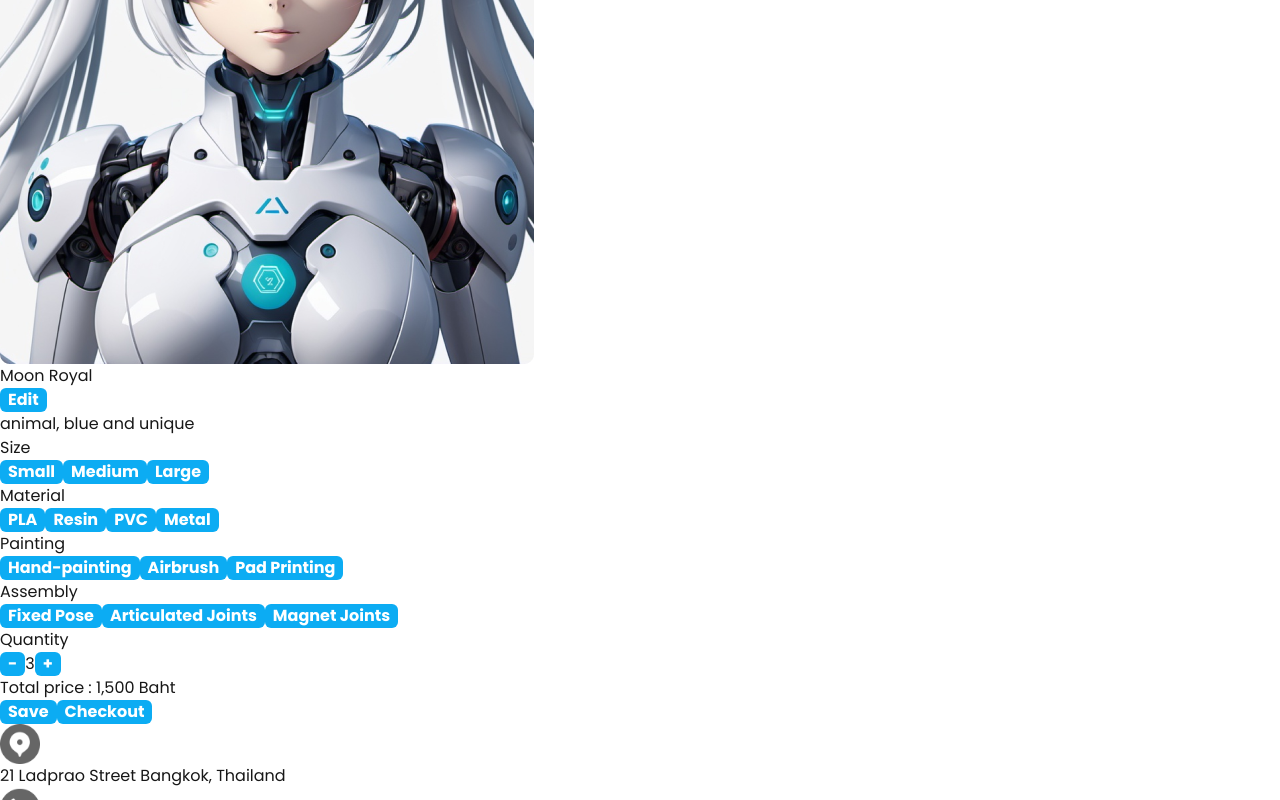
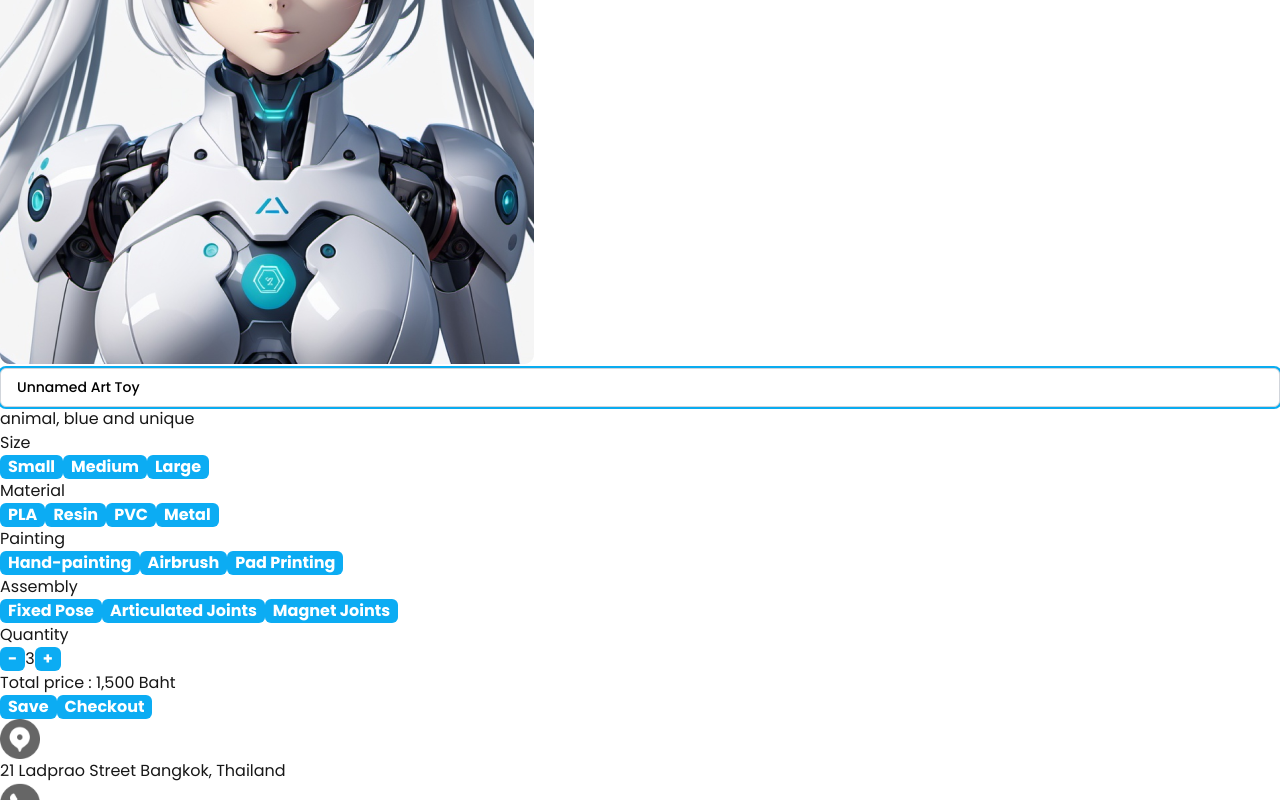
Before and after one commit to PangIkp/AINongtoy, a Next.js app: page /material in a window 1280 px wide. Both pictures are taken after a click on the button "Edit". Shown: the part 737-1537 px from the top of the page. Built offline with nearby package versions, Linux system fonts and the light colour scheme.

Commit message:
name of art toy

```diff
--- a/src/app/components/Config.tsx
+++ b/src/app/components/Config.tsx
@@ -1,4 +1,5 @@
-import { useState } from "react";
+import { useState, useEffect } from "react";
+import { useMainStore } from "@/mainstore";
 import { useSearchParams } from "next/navigation";
 
 const Config = () => {
@@ -9,10 +10,38 @@ const Config = () => {
   const [quantity, setQuantity] = useState(3);
   const pricePerUnit = 500; // ปรับราคาได้ตามต้องการ
   const searchParams = useSearchParams();
-  const imageUrl = searchParams.get("image") || "/Images/AINongtoy/WhiteMiku.png";
+  const imageUrl =
+    searchParams.get("image") || "/Images/AINongtoy/WhiteMiku.png";
 
+  const { artToyData, setArtToyData } = useMainStore();
+
+  // สร้าง state สำหรับชื่อ Art Toy
+  const [artToyName, setArtToyNameLocal] = useState(() => {
+    return localStorage.getItem("artToyName") || artToyData;
+  });
+
+  useEffect(() => {
+    localStorage.setItem("artToyName", artToyName);
+  }, [artToyName]);
+  const [isEditing, setIsEditing] = useState(false);
 
   const totalPrice = quantity * pricePerUnit;
+
+  const handleNameChange = (event: React.ChangeEvent<HTMLInputElement>) => {
+    setArtToyNameLocal(event.target.value);
+  };
+
+  // ✅ กด Enter หรือคลิกนอก input เพื่อบันทึกค่าใน Zustand
+  const handleBlurOrEnter = (
+    event:
+      | React.FocusEvent<HTMLInputElement>
+      | React.KeyboardEvent<HTMLInputElement>
+  ) => {
+    if ("key" in event && event.key !== "Enter") return; // เช็คว่าเป็น Key Event และต้องเป็น Enter เท่านั้น
+
+    setIsEditing(false);
+    setArtToyData(artToyName); // ✅ อัปเดต Zustand
+  };
 
   return (
     <div className="w-full h-full text-white">
@@ -20,16 +49,33 @@ const Config = () => {
         {/* Left - Image */}
         <div className="md:w-full lg:w-1/2">
           <img
-           src={imageUrl}
-           alt="Selected Art Toy"
+            src={imageUrl}
+            alt="Selected Art Toy"
             className="rounded-lg w-full"
           />
           <div className="mt-8 mb-6 p-2 w-full rounded-lg border border-gray-500">
             <div className="flex justify-between">
-              <p className="font-semibold">Moon Royal</p>
-              <button className="text-[13px] p-0 bg-transparent hover:bg-transparent font-medium text-gray-400 hover:underline">
-                Edit
-              </button>
+              {isEditing ? (
+                <input
+                  type="text"
+                  value={artToyName}
+                  onChange={handleNameChange}
+                  onBlur={handleBlurOrEnter}
+                  onKeyDown={handleBlurOrEnter}
+                  autoFocus
+                  className="bg-transparent border border-gray-400 rounded px-2 py-1 w-full text-white"
+                />
+              ) : (
+                <p className="font-semibold">{artToyName}</p>
+              )}
+              {!isEditing && (
+                <button
+                  onClick={() => setIsEditing(true)}
+                  className="text-[13px] p-0 bg-transparent hover:bg-transparent font-medium text-gray-400 hover:underline"
+                >
+                  Edit
+                </button>
+              )}
             </div>
             <p className="text-sm text-gray-400">animal, blue and unique</p>
           </div>
@@ -125,8 +171,6 @@ const Config = () => {
             </p>
           </div>
 
-          {/* Total Price */}
-
           {/* Buttons */}
           <div className="flex justify-between mt-4 gap-4">
             <button className="w-full py-2 bg-[#51536D] hover:bg-[#3E4058] rounded-lg">
--- a/src/app/components/Search.tsx
+++ b/src/app/components/Search.tsx
@@ -14,6 +14,9 @@ export default function Search({ setPrompt }: SearchProps) {
   const handleSearch = () => {
     if (inputValue.trim() !== "") {
       setPrompt(inputValue); // ส่งค่า input ไปที่ Arttoy
+    }
+    if (arttoyName.trim() !== "") {
+      setArtToyData(arttoyName); // บันทึกค่า arttoyName ลงใน Zustand
     }
   };
 
--- a/src/mainstore.ts
+++ b/src/mainstore.ts
@@ -5,32 +5,29 @@ interface MainStore {
   favorites: { [key: string]: boolean }; // เก็บสถานะหัวใจของแต่ละรูป
   toggleFavorite: (imageUrl: string) => void;
 
-  arttoyName: string;
-  keywords: string;
-  setArtToyData: (name: string, keywords: string) => void;
+  artToyData: string; // ✅ ใช้ artToyData เป็นหลัก
+  setArtToyData: (name: string) => void;
 }
 
 // Zustand Store พร้อม persist
 export const useMainStore = create<MainStore>()(
   persist(
     (set) => ({
-      favorites: {}, // เริ่มต้นให้ว่าง
+      favorites: {},
       toggleFavorite: (imageUrl) =>
         set((state) => ({
           favorites: {
             ...state.favorites,
-            [imageUrl]: !state.favorites[imageUrl], // เปลี่ยนค่า true/false
+            [imageUrl]: !state.favorites[imageUrl],
           },
         })),
 
-      arttoyName: "",
-      keywords: "",
-      setArtToyData: (name, keywords) =>
-        set({ arttoyName: name, keywords: keywords }),
+      artToyData: "Unnamed Art Toy", // ✅ ตั้งค่าเริ่มต้น
+      setArtToyData: (name) => set({ artToyData: name }),
     }),
     {
-      name: "mainstore-data", // Key ที่ใช้เก็บใน localStorage
-      storage: createJSONStorage(() => localStorage), // ใช้ localStorage
+      name: "mainstore-data",
+      storage: createJSONStorage(() => localStorage),
     }
   )
 );
```
